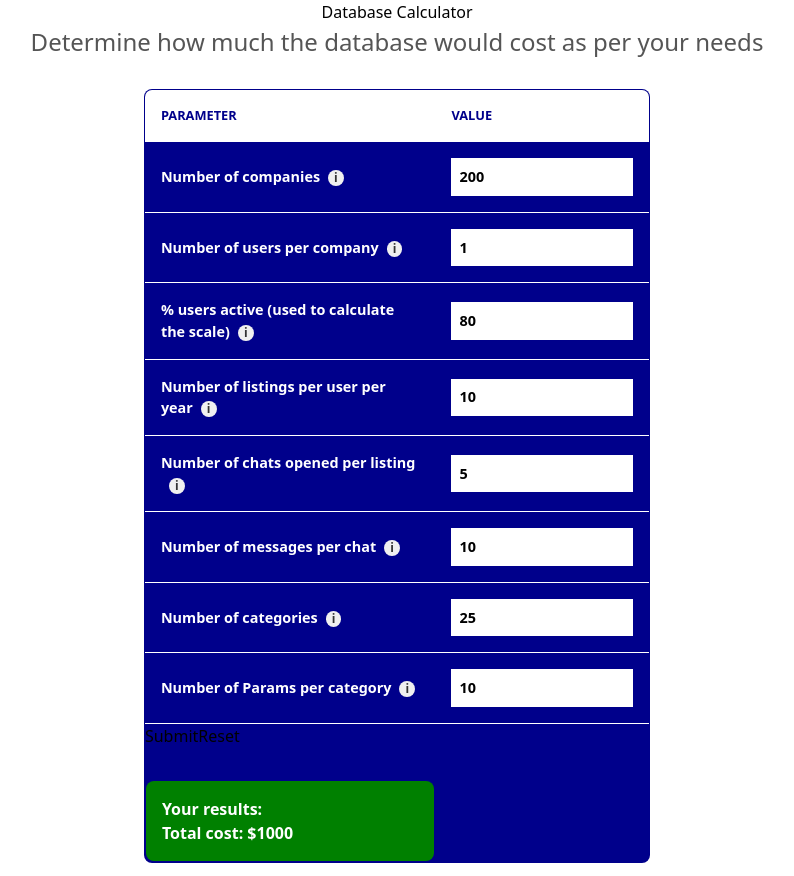
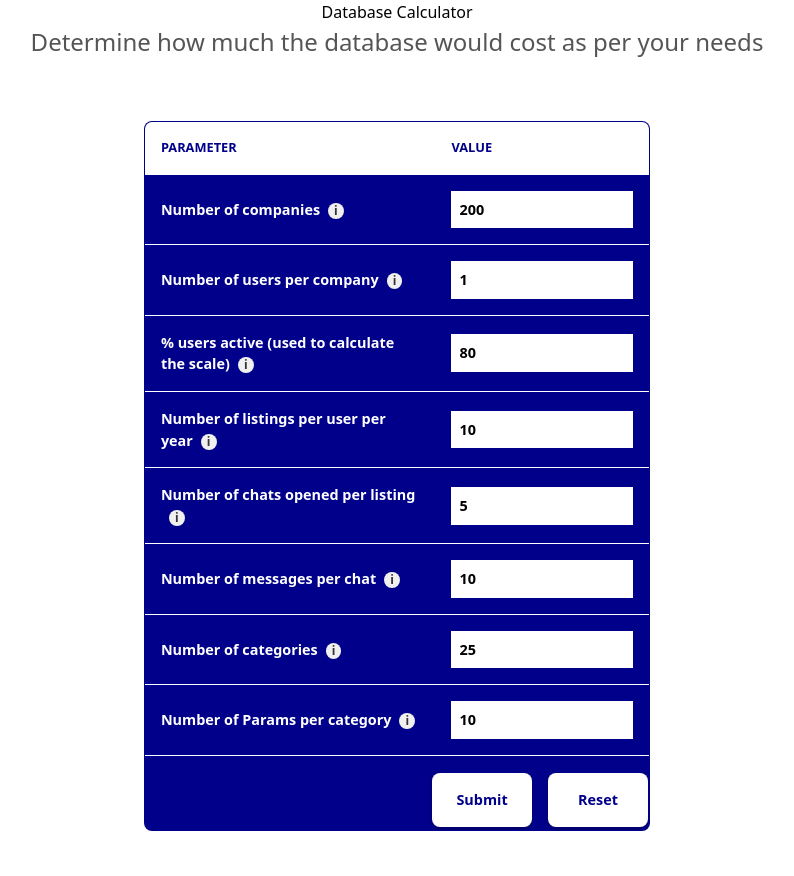
Before and after one commit to notlega/db-cost-visualisation, a Next.js app: page / in a window 1280 px wide. Shown: the whole page, without its empty margins (243-1037 px from the left). Built offline with nearby package versions, Linux system fonts and the light colour scheme.

Commit message:
update change

```diff
--- a/src/components/Calculator.jsx
+++ b/src/components/Calculator.jsx
@@ -7,6 +7,7 @@ const App = () => {
   const [rows, setRows] = useState(0);
   const [table, setTable] = useState('');
   const [cost, setCost] = useState(0);
+  const [showResults, setShowResults] = useState(false);
 
   const enumValues = {
     contentType: 32,
@@ -33,6 +34,11 @@ const App = () => {
     const costPerRow = calculateCostPerRow(table);
     setCost(costPerRow * rows);
   };
+
+  function handleFormSubmit() {
+    setShowResults(true);
+  }
+
   const styles = {
     backgroundColor: 'white',
     height: '100vh',
@@ -88,13 +94,14 @@ const App = () => {
     color: 'darkblue',
     border: 'none',
     borderRadius: '8px',
-    padding: '1rem 2rem',
+    padding: '1rem',
     fontSize: '0.9rem',
     fontWeight: 'bold',
     marginTop: '1rem',
     cursor: 'pointer',
     boxShadow: '0 2px 4px rgba(0, 0, 0, 0.3)',
     transition: 'all 0.3s ease-in-out',
+    width: '100px',
   };
 
   const headerStyle = {
@@ -103,7 +110,7 @@ const App = () => {
     textAlign: 'center',
   };
   const subheaderStyle = {
-    marginBottom: '-1rem',
+    marginBottom: '2rem',
     fontSize: '1.5rem',
     fontWeight: 'normal',
     textAlign: 'center',
@@ -199,16 +206,29 @@ const App = () => {
                   </td>
                 </tr>
               ))}
+              {/* submit and reset buttons */}
+              <tr>
+                <td colSpan="2" style={{ textAlign: 'right' }}>
+                  <button onClick={handleFormSubmit} style={buttonStyles}>
+                    Submit
+                  </button>
+                  <button
+                    type="reset"
+                    style={{
+                      ...buttonStyles,
+                      marginLeft: '1rem',
+                    }}
+                  >
+                    Reset
+                  </button>
+                </td>
+              </tr>
             </tbody>
-            {/* // submit and reset buttons */}
-            <button type="submit">Submit</button>
-            <button type="reset">Reset</button>
-
-            <tr>
-              <td>
-                <Results />
-              </td>
-            </tr>
+            <tbody>
+              <tr>
+                <td colSpan="2">{showResults ? <Results /> : null}</td>
+              </tr>
+            </tbody>
           </table>
         </form>
       </div>
```
